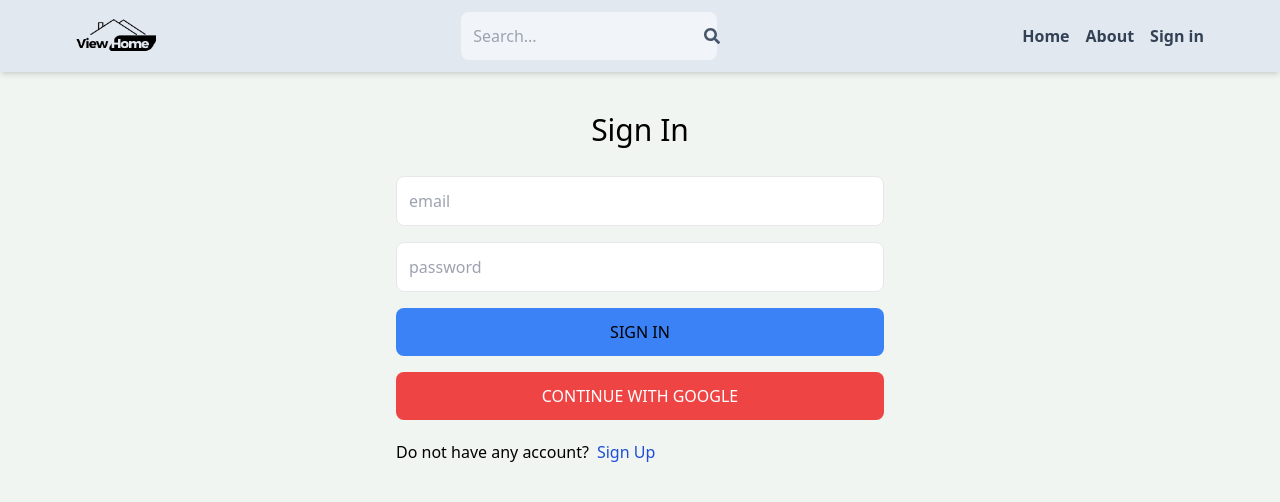
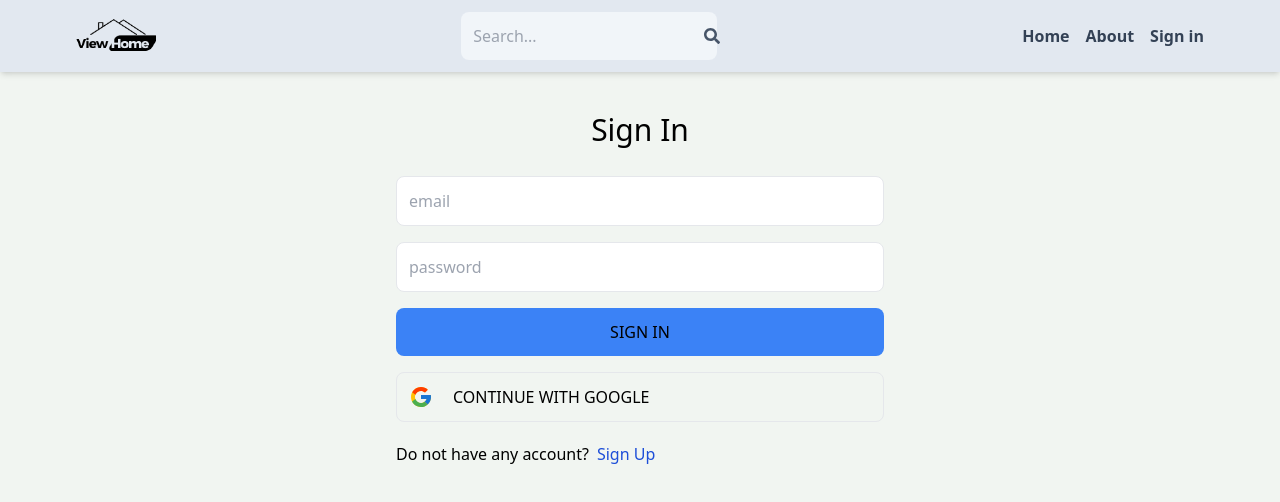
Before and after one commit to trophime1/estate, a React (Vite) app in the folder client/: page /sign-in in a window 1280 px wide. Shown: the top 502 px of the page. Built offline with nearby package versions, Linux system fonts and the light colour scheme.

Commit message:
google button

```diff
--- a/client/src/components/ListingItem.jsx
+++ b/client/src/components/ListingItem.jsx
@@ -33,7 +33,8 @@ export default function ListingItem({ listing }) {
             </p>
           </div>
           <div className='flex items-center gap-1'>
-          <Link to={`https://wa.me/${listing.phone}`} className='flex gap-2' ><FaWhatsapp className='text-green-700 text-2xl '/> Lets chat</Link>
+          <Link to={`https://wa.me/${listing.phone}`} className='flex gap-2' >
+            <FaWhatsapp className='text-green-700 text-2xl '/> Lets chat</Link>
           </div>
           <p className='text-sm text-gray-600 line-clamp-2'>
             {listing.description}
--- a/client/src/components/OAuth.jsx
+++ b/client/src/components/OAuth.jsx
@@ -3,6 +3,7 @@ import { app } from '../firebase';
 import { useDispatch } from 'react-redux';
 import { signinSuccess } from '../redux/user/userSlice';
 import { useNavigate } from 'react-router-dom';
+import { FcGoogle } from 'react-icons/fc';
 export default function OAuth() {
     const dispatch = useDispatch();
     const navigate =useNavigate()
@@ -34,6 +35,9 @@ export default function OAuth() {
        }
     }
   return (
-    <button onClick={handleGoogleClick} type="button" className="bg-red-500 rounded-lg uppercase p-3 text-white hover:opacity-95">continue with google</button>
+    <button onClick={handleGoogleClick} type="button" className="flex gap-5 rounded-lg uppercase p-3 text-black hover:opacity-95 border">
+      <FcGoogle className='text-2xl' />
+      <span>continue with google</span>
+      </button>
   )
 }
--- a/client/src/pages/About.jsx
+++ b/client/src/pages/About.jsx
@@ -1,5 +1,5 @@
 
-
+import image1 from '../assets/Jules.jpg'
 export default function About() {
   return (
     <div className="">
@@ -34,7 +34,7 @@ export default function About() {
   <h1 className='text-slate-700 font-bold text-3xl lg:text-6xl text-center'>who we are? </h1>
   <div className="flex gap-4 p-3 justify-around my-10  ">
     <div className="flex flex-col ">
-      <img src="/team/john.jpg" alt=" image" className="rounded-full shadow-md"/>
+      <img src={image1} alt=" image" className="max-h-40 rounded-full"/>
       <div>
       <h4 className='font-semibold '>Jules Sano KABAYIZA</h4>
     </div>
--- a/client/src/pages/Home.jsx
+++ b/client/src/pages/Home.jsx
@@ -84,7 +84,7 @@ export default function Home() {
                   height:'30rem',
                   margin:'0px auto'
                 }}
-                className='h-[500px]'
+                className='h-[500px] rounded-lg'
               />
             </SwiperSlide>
           ))}
--- a/client/src/pages/SignIn.jsx
+++ b/client/src/pages/SignIn.jsx
@@ -2,7 +2,8 @@ import { useState } from 'react'
 import {Link, useNavigate} from 'react-router-dom'
 import { useDispatch, useSelector } from 'react-redux'
 import { signinStart, signinFail ,signinSuccess } from '../redux/user/userSlice'
-import OAuth from '../components/OAuth'
+import OAuth from '../components/OAuth';
+import { FcGoogle } from "react-icons/fc";
 
 export default function SignIn() {
   const [formData, setFormData] = useState({})
```
Also changed, not shown: client/src/assets/jules.jpg (added).
